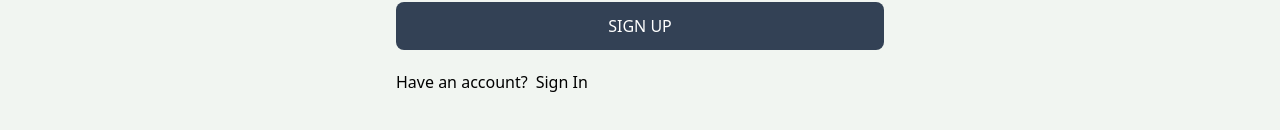
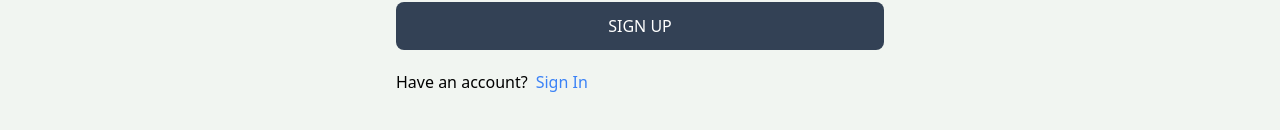
Before and after one commit to tsigemariamzewdu/mern-estate, a React (Vite) app in the folder client/: page /sign-up in a window 1280 px wide. Shown: the part 372-502 px from the top of the page. Built offline with nearby package versions, Linux system fonts and the light colour scheme.

Commit message:
fixed some color

```diff
--- a/client/src/pages/Signup.jsx
+++ b/client/src/pages/Signup.jsx
@@ -81,7 +81,7 @@ function Signup() {
       <div className='flex gap-2 mt-5'>
         <p>Have an account?</p>
         <Link to="/sign-in">
-          <span className='text-blue'>Sign In</span>
+          <span className='text-blue-500'>Sign In</span>
         </Link>
       </div>
     </div>
```
